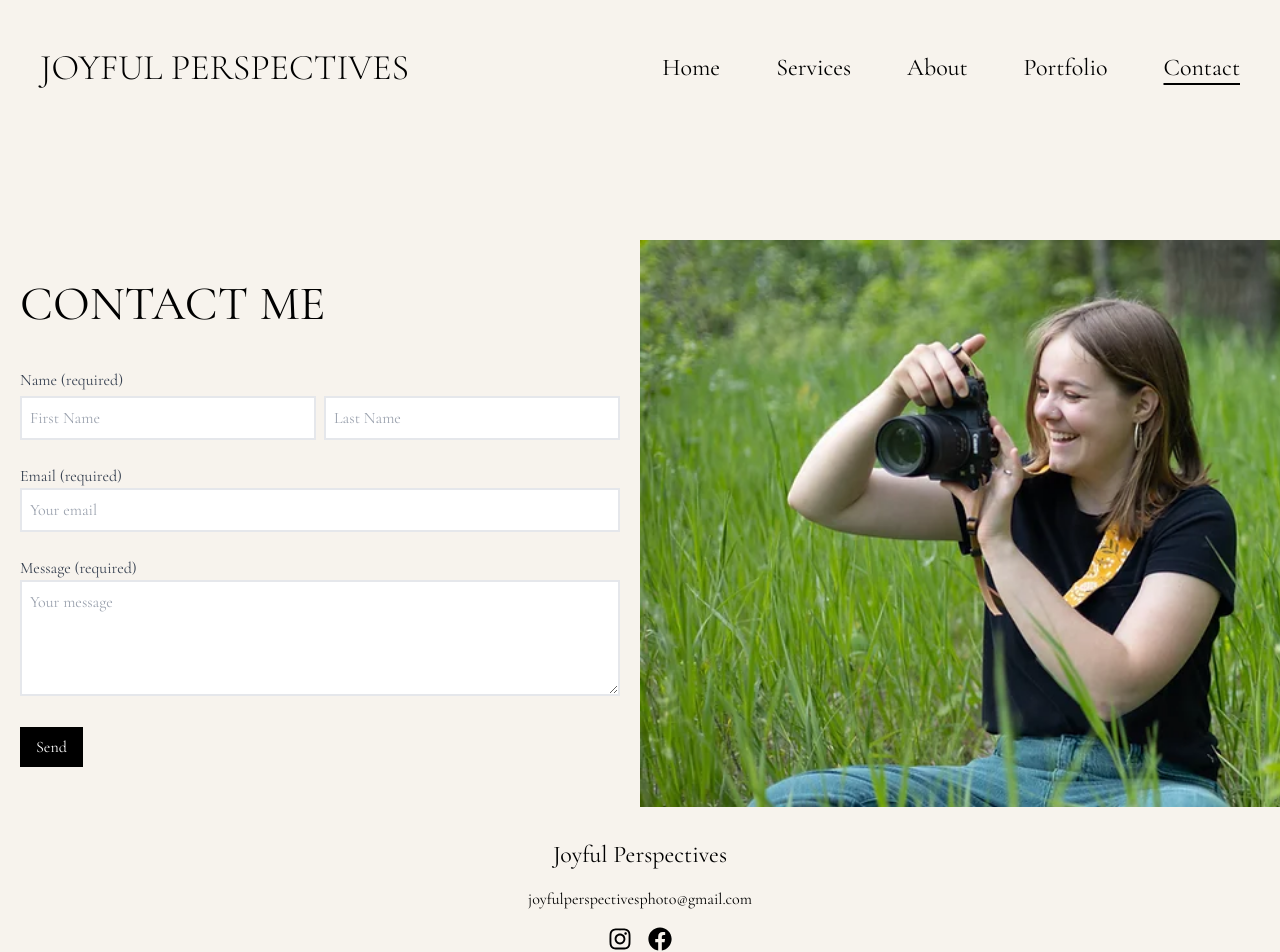
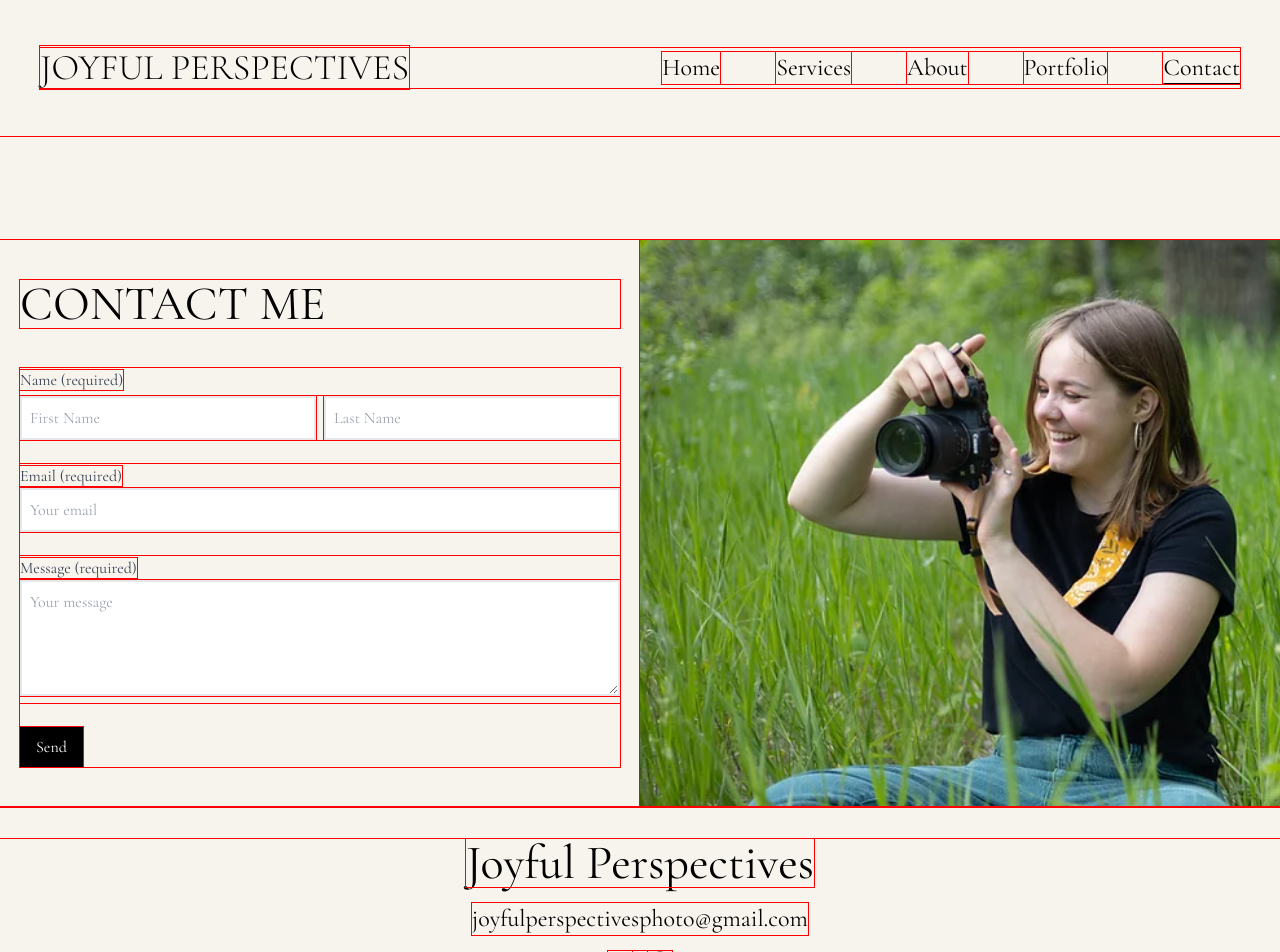
Before and after one commit to Tubbster-UX/joyful-perspectives, a React (Vite) app: page /contact in a window 1280 px wide. Shown: the top 952 px of the page. Built offline with nearby package versions, Linux system fonts and the light colour scheme.

Commit message:
Update footer styling and add outline to all elements

```diff
--- a/src/components/footer.jsx
+++ b/src/components/footer.jsx
@@ -5,8 +5,8 @@ const Footer = () => {
     return (
         <footer className="bg-cream font-Cormorant-Garamond text-black py-8">
             <div className="container flex flex-col items-center justify-center mx-auto h-full">
-                <h2 className="text-2xl mb-4">Joyful Perspectives</h2>
-                <p className="mb-4">joyfulperspectivesphoto@gmail.com</p>
+                <h2 className="text-5xl mb-4">Joyful Perspectives</h2>
+                <p className=" text-2xl mb-4">joyfulperspectivesphoto@gmail.com</p>
                 <div className="flex space-x-4">
                     <a href="https://www.instagram.com/your-instagram-account" target="_blank" rel="noopener noreferrer">
                         <FaInstagram className="text-2xl" />
--- a/src/index.css
+++ b/src/index.css
@@ -1,3 +1,8 @@
 @tailwind base;
 @tailwind components;
 @tailwind utilities;
+
+/* Add outline to all elements */
+* {
+    outline: 1px solid red;
+}
```
